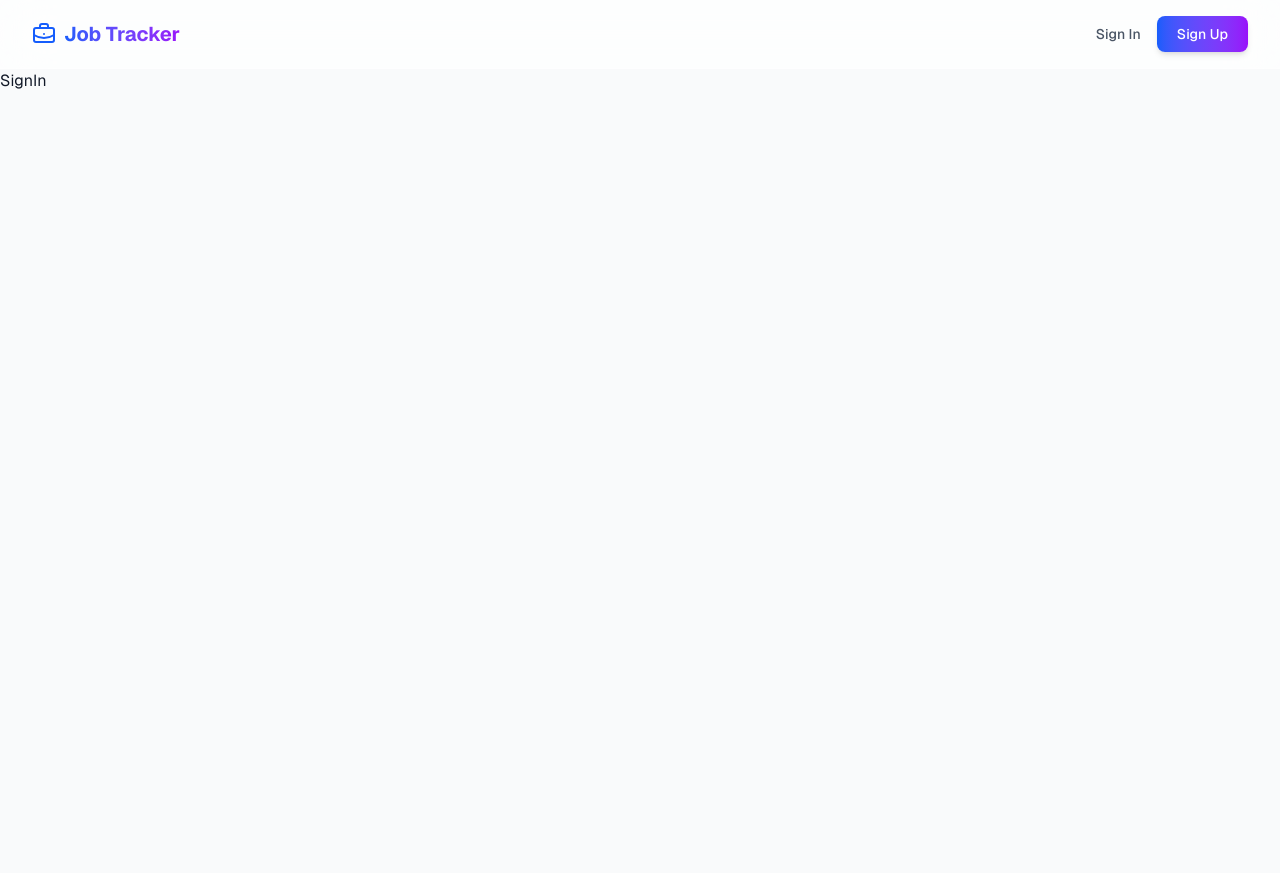
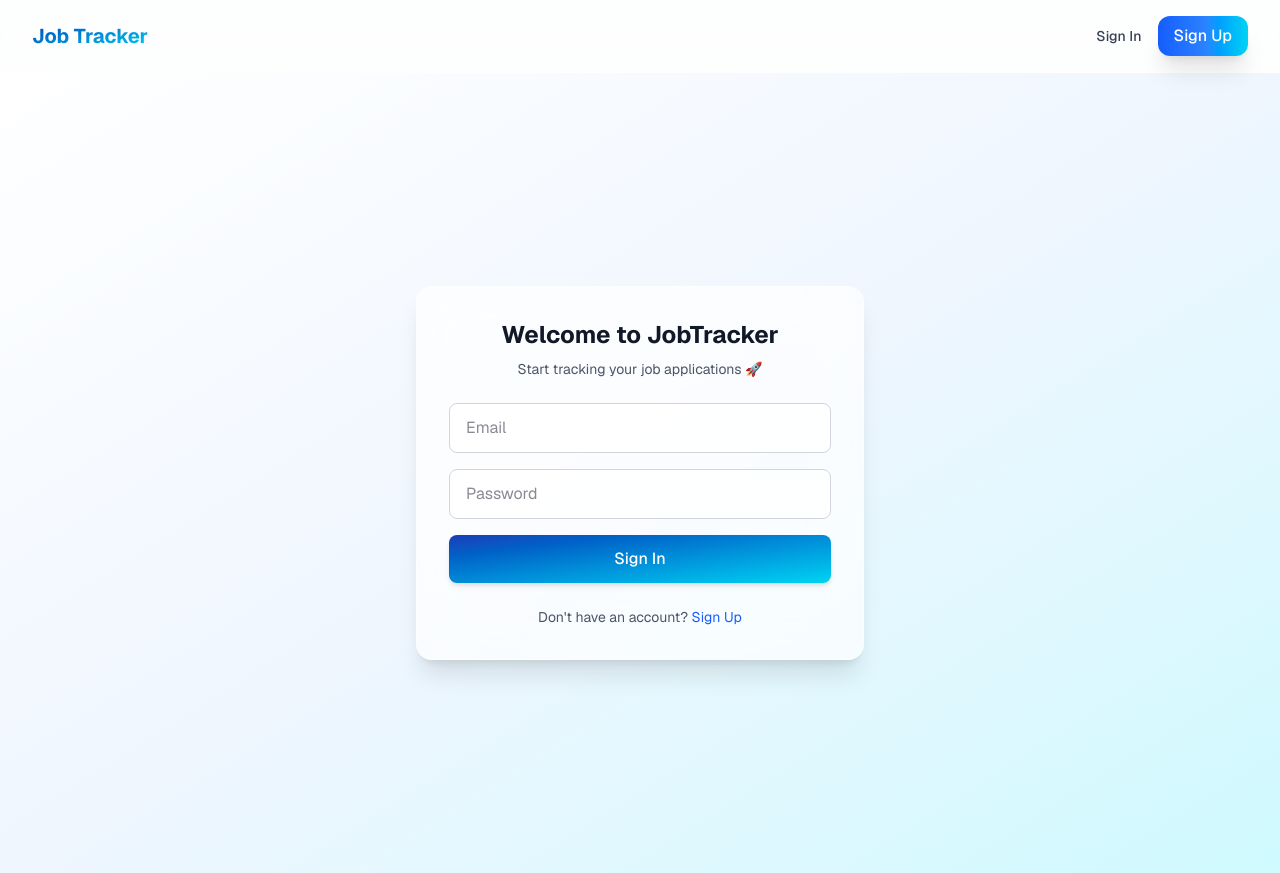
Before and after one commit to SuryaDeepikaPadala/nextjs-job-tracker, a Next.js app: page /auth/sign-in in a window 1280 px wide. Before the commit the page ends 800 px from the top, so only its background shows below. Built offline with nearby package versions, Linux system fonts and the light colour scheme.

Commit message:
feat(ui): style signup and signin page with modern design

```diff
--- a/app/auth/sign-in/page.tsx
+++ b/app/auth/sign-in/page.tsx
@@ -1,8 +1,85 @@
-const SignIn=()=>{
-  return(
-  <div>
-    <h1>SignIn</h1>
-  </div>
+"use client"
+
+import Link from "next/link"
+import { ChangeEvent, FormEvent, useState } from "react"
+
+const SignIn = () => {
+  const initialState = {
+
+    email: "",
+    password: "",
+  }
+
+  const [loginFormData, setLoginFormData] = useState(initialState)
+
+  const handleOnChange = (e: ChangeEvent<HTMLInputElement>) => {
+    setLoginFormData({
+      ...loginFormData,
+      [e.target.name]: e.target.value,
+    })
+  }
+
+  const handleSubmit = (e: FormEvent<HTMLFormElement>) => {
+    e.preventDefault()
+    console.log(loginFormData)
+    setLoginFormData(initialState)
+  }
+
+  return (
+    <div className="min-h-screen flex items-center justify-center bg-linear-to-br from-white via-blue-50 to-cyan-100 px-4">
+
+      {/* Card */}
+      <div className="w-full max-w-md backdrop-blur-xl bg-white/70 border border-white/40 rounded-2xl shadow-xl p-8 space-y-6">
+
+        {/* Heading */}
+        <div className="text-center space-y-2">
+          <h2 className="text-2xl font-bold">Welcome to JobTracker</h2>
+          <p className="text-gray-600 text-sm">
+            Start tracking your job applications 🚀
+          </p>
+        </div>
+
+        {/* Form */}
+        <form onSubmit={handleSubmit} className="space-y-4">
+
+
+
+          <input
+            type="email"
+            name="email"
+            value={loginFormData.email}
+            placeholder="Email"
+            onChange={handleOnChange}
+            className="w-full px-4 py-3 rounded-lg border border-gray-300 focus:outline-none focus:ring-2 focus:ring-blue-500 bg-white/80"
+          />
+
+          <input
+            type="password"
+            name="password"
+            value={loginFormData.password}
+            placeholder="Password"
+            onChange={handleOnChange}
+            className="w-full px-4 py-3 rounded-lg border border-gray-300 focus:outline-none focus:ring-2 focus:ring-blue-500 bg-white/80"
+          />
+
+          <button
+            type="submit"
+            className="w-full py-3 rounded-lg  bg-linear-to-br from-blue-800 to-cyan-400 text-white font-medium hover:scale-105 transition-all shadow-md"
+          >
+            Sign In
+          </button>
+        </form>
+
+        {/* Footer */}
+        <p className="text-sm text-center text-gray-600">
+          Don't have an account?{" "}
+          <Link href="/auth/sign-up" className="text-blue-600 hover:underline">
+            Sign Up
+          </Link>
+        </p>
+      </div>
+    </div>
   )
 }
+
 export default SignIn
--- a/app/auth/sign-up/page.tsx
+++ b/app/auth/sign-up/page.tsx
@@ -1,8 +1,91 @@
+"use client"
 
+import Link from "next/link"
+import { ChangeEvent, FormEvent, useState } from "react"
 
 const SignUp = () => {
+  const initialState = {
+    name: "",
+    email: "",
+    password: "",
+  }
+
+  const [registerFormData, setRegisterFormData] = useState(initialState)
+
+  const handleOnChange = (e: ChangeEvent<HTMLInputElement>) => {
+    setRegisterFormData({
+      ...registerFormData,
+      [e.target.name]: e.target.value,
+    })
+  }
+
+  const handleSubmit = (e: FormEvent<HTMLFormElement>) => {
+    e.preventDefault()
+    console.log(registerFormData)
+    setRegisterFormData(initialState)
+  }
+
   return (
-    <div>SignUp Page</div>
+    <div className="min-h-screen flex items-center justify-center bg-linear-to-br from-white via-blue-50 to-cyan-100 px-4">
+
+      {/* Card */}
+      <div className="w-full max-w-md backdrop-blur-xl bg-white/70 border border-white/40 rounded-2xl shadow-xl p-8 space-y-6">
+
+        {/* Heading */}
+        <div className="text-center space-y-2">
+          <h2 className="text-2xl font-bold">Create your account</h2>
+          <p className="text-gray-600 text-sm">
+            Start tracking your job applications 🚀
+          </p>
+        </div>
+
+        {/* Form */}
+        <form onSubmit={handleSubmit} className="space-y-4">
+
+          <input
+            type="text"
+            name="name"
+            value={registerFormData.name}
+            placeholder="Username"
+            onChange={handleOnChange}
+            className="w-full px-4 py-3 rounded-lg border border-gray-300 focus:outline-none focus:ring-2 focus:ring-blue-500 bg-white/80"
+          />
+
+          <input
+            type="email"
+            name="email"
+            value={registerFormData.email}
+            placeholder="Email"
+            onChange={handleOnChange}
+            className="w-full px-4 py-3 rounded-lg border border-gray-300 focus:outline-none focus:ring-2 focus:ring-blue-500 bg-white/80"
+          />
+
+          <input
+            type="password"
+            name="password"
+            value={registerFormData.password}
+            placeholder="Password"
+            onChange={handleOnChange}
+            className="w-full px-4 py-3 rounded-lg border border-gray-300 focus:outline-none focus:ring-2 focus:ring-blue-500 bg-white/80"
+          />
+
+          <button
+            type="submit"
+            className="w-full py-3 rounded-lg  bg-linear-to-br from-blue-800 to-cyan-400 text-white font-medium hover:scale-105 transition-all shadow-md"
+          >
+            Sign Up
+          </button>
+        </form>
+
+        {/* Footer */}
+        <p className="text-sm text-center text-gray-600">
+          Already have an account?{" "}
+          <Link href="/auth/sign-in" className="text-blue-600 hover:underline">
+            Sign In
+          </Link>
+        </p>
+      </div>
+    </div>
   )
 }
 
--- a/app/components/FeatureTabs.tsx
+++ b/app/components/FeatureTabs.tsx
@@ -29,7 +29,7 @@ const FeatureTabs = () => {
       <div className="text-center mb-12 space-y-4">
         <h2 className="text-3xl md:text-4xl font-medium">
           Everything you need to{" "}
-          <span className="bg-linear-to-r from-blue-600 to-purple-600 bg-clip-text text-transparent">
+          <span className=" bg-linear-to-br from-blue-800 to-cyan-400 bg-clip-text text-transparent">
             manage your job search
           </span>
         </h2>
@@ -48,7 +48,7 @@ const FeatureTabs = () => {
           >
             <div className="mb-4">{tab.icon}</div>
 
-            <h3 className="text-xl font-semibold mb-2 group-hover:text-blue-500 transition  ">
+            <h3 className="text-xl font-semibold mb-2 group-hover:text-gray-800 transition  ">
               {tab.title}
             </h3>
 
--- a/app/components/Navbar.tsx
+++ b/app/components/Navbar.tsx
@@ -7,8 +7,8 @@ const Navbar = () => {
 
       {/* Logo */}
       <Link href="/" className="flex items-center gap-2 font-bold text-xl">
-        <BriefcaseBusiness className="text-blue-600" />
-        <span className="bg-linear-to-r from-blue-600 to-purple-600 bg-clip-text text-transparent">
+
+        <span className="bg-linear-to-br from-blue-800 to-cyan-400 bg-clip-text text-transparent">
           Job Tracker
         </span>
       </Link>
@@ -16,13 +16,13 @@ const Navbar = () => {
       {/* Right Side */}
       <div className="flex items-center gap-4">
         <Link href="/auth/sign-in">
-          <button className="text-sm font-medium text-gray-600 hover:text-black transition">
+          <button className="text-sm font-medium text-gray-700 hover:text-black transition cursor-pointer">
             Sign In
           </button>
         </Link>
 
         <Link href="/auth/sign-up">
-          <button className="bg-linear-to-r from-blue-600 to-purple-600 text-white px-5 py-2 rounded-lg text-sm font-medium hover:scale-105 transition shadow-md">
+          <button className="bg-linear-to-r from-blue-600 via-blue-500 to-cyan-400  text-white px-4 py-2 rounded-xl font-medium hover:scale-105 transition-all shadow-xl cursor-pointer">
             Sign Up
           </button>
         </Link>
--- /dev/null
+++ b/app/lib/auth.js
@@ -0,0 +1,13 @@
+import {betterAuth} from "better-auth"
+import { mongodbAdapter } from "better-auth/adapters/mongodb"
+import {MongoClient} from "MongoDB"
+const client=new MongoClient(process.env.MONGO_URI)
+export const auth=betterAuth({
+  database:mongodbAdapter(client.db(),{
+    client
+  }),
+  emailAndPassword:{
+    enabled:true
+  }
+
+})
--- /dev/null
+++ b/app/lib/db.js
@@ -0,0 +1,19 @@
+import mongoose from "mongoose"
+
+const connectDB = async () => {
+  try {
+    const uri = process.env.MONGO_URI
+
+    if (!uri) {
+      throw new Error("Mongo URI not defined")
+    }
+
+    await mongoose.connect(uri)
+
+    console.log("MongoDB connected")
+  } catch (error) {
+    console.error(error)
+    process.exit(1)
+  }
+}
+export default connectDB
--- a/app/page.tsx
+++ b/app/page.tsx
@@ -5,11 +5,11 @@ import FeatureTabs from "./components/FeatureTabs"
 
 const Home = () => {
   return (
-    <div className="min-h-screen bg-linear-to-br from-white via-blue-50 to-purple-100 flex flex-col items-center px-6 py-16 gap-16">
+    <div className="min-h-screen bg-linear-to-br from-white via-blue-50 to-cyan-100 flex flex-col items-center px-6 py-16 gap-16">
 
       {/* Hero */}
       <main className="max-w-3xl text-center space-y-8">
-        <h2 className="text-5xl md:text-6xl font-medium leading-tight tracking-tight bg-linear-to-r from-blue-600 to-purple-600 bg-clip-text text-transparent">
+        <h2 className="text-5xl md:text-6xl font-medium leading-tight tracking-tight bg-linear-to-br from-blue-800 to-cyan-400 bg-clip-text text-transparent">
           Track Your Job Applications Smarter
         </h2>
 
@@ -20,7 +20,7 @@ const Home = () => {
 
         <div className="flex items-center justify-center gap-4">
           <Link href="/auth/sign-in">
-            <button className="flex items-center gap-2 bg-linear-to-r from-blue-600 to-purple-600 text-white px-7 py-3 rounded-xl font-medium hover:scale-105 transition-all shadow-xl">
+            <button className="flex items-center gap-2 bg-linear-to-r from-blue-600 via-blue-500 to-cyan-400 text-white px-7 py-3 rounded-xl font-medium hover:scale-105 transition-all shadow-xl">
               Get Started <MoveRightIcon size={18} />
             </button>
           </Link>
--- a/package.json
+++ b/package.json
@@ -9,7 +9,10 @@
     "lint": "eslint"
   },
   "dependencies": {
+    "better-auth": "^1.6.11",
     "lucide-react": "^1.16.0",
+    "mongodb": "^7.2.0",
+    "mongoose": "^9.6.3",
     "next": "16.2.6",
     "react": "19.2.4",
     "react-dom": "19.2.4"
```
Also changed, not shown: 1 other file (tests, documents, lock files or other folders).
